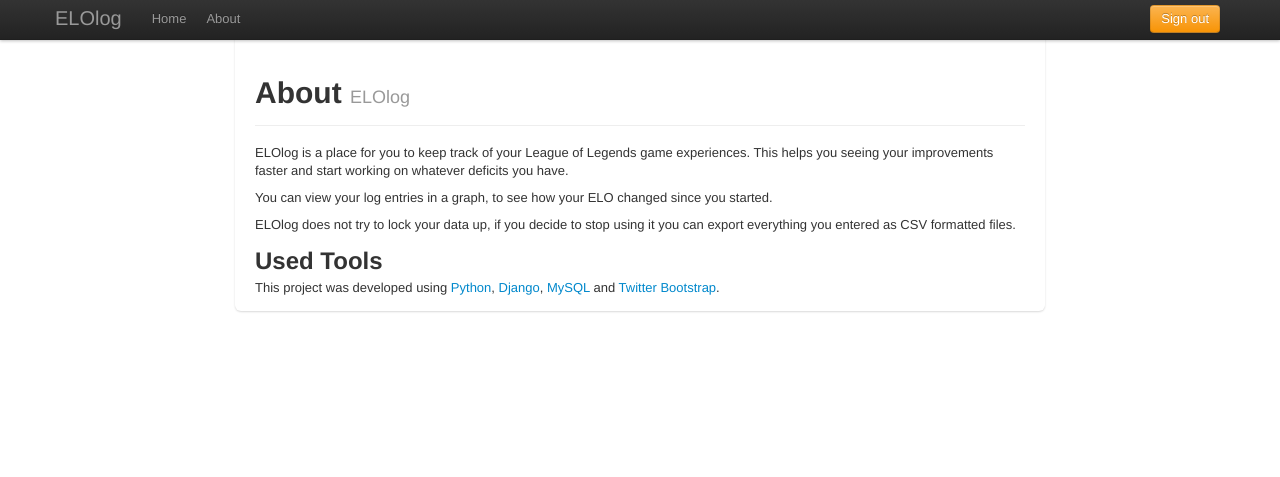
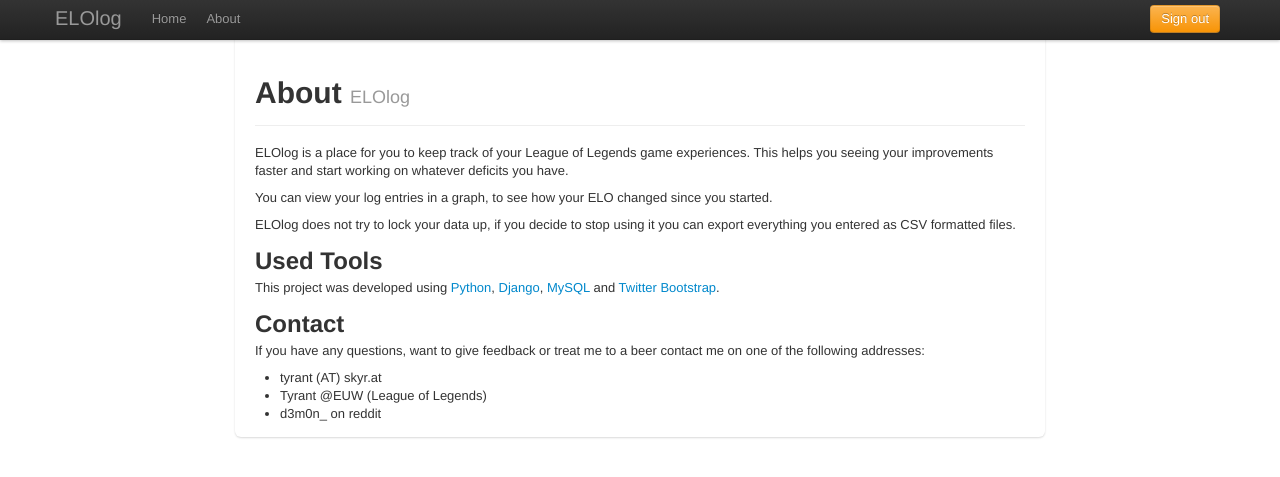
Before and after one commit to Alythe/elolog, a Django app: template templates/about.html in a window 1280 px wide. Shown: the top 477 px of the page. Run offline with Django 3.2, Linux system fonts and the light colour scheme; the template is opened without the code that fills it, so the values that code supplies are empty; some libraries are stand-ins or nearby versions.

Commit message:
Extended about template

```diff
--- a/templates/about.html
+++ b/templates/about.html
@@ -13,5 +13,12 @@
 
         <h2>Used Tools</h2>
         <p>This project was developed using <a href="http://www.python.org/">Python</a>, <a href="https://www.djangoproject.com/">Django</a>, <a href="http://www.mysql.com/">MySQL</a> and <a href="http://twitter.github.com/bootstrap/">Twitter Bootstrap</a>.</p>
+        <h2>Contact</h2>
+        <p>If you have any questions, want to give feedback or treat me to a beer contact me on one of the following addresses:</p>
+        <ul>
+          <li>tyrant (AT) skyr.at</li>
+          <li>Tyrant @EUW (League of Legends)</li>
+          <li>d3m0n_ on reddit</li>
+        </ul>
 
 {% endblock %}
```
